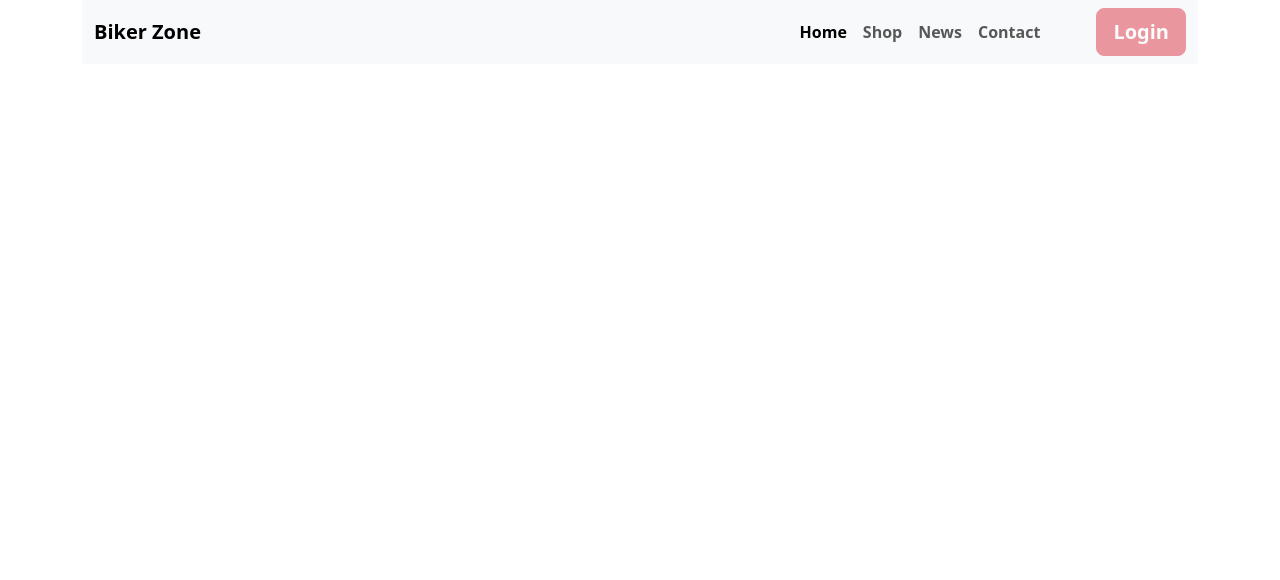
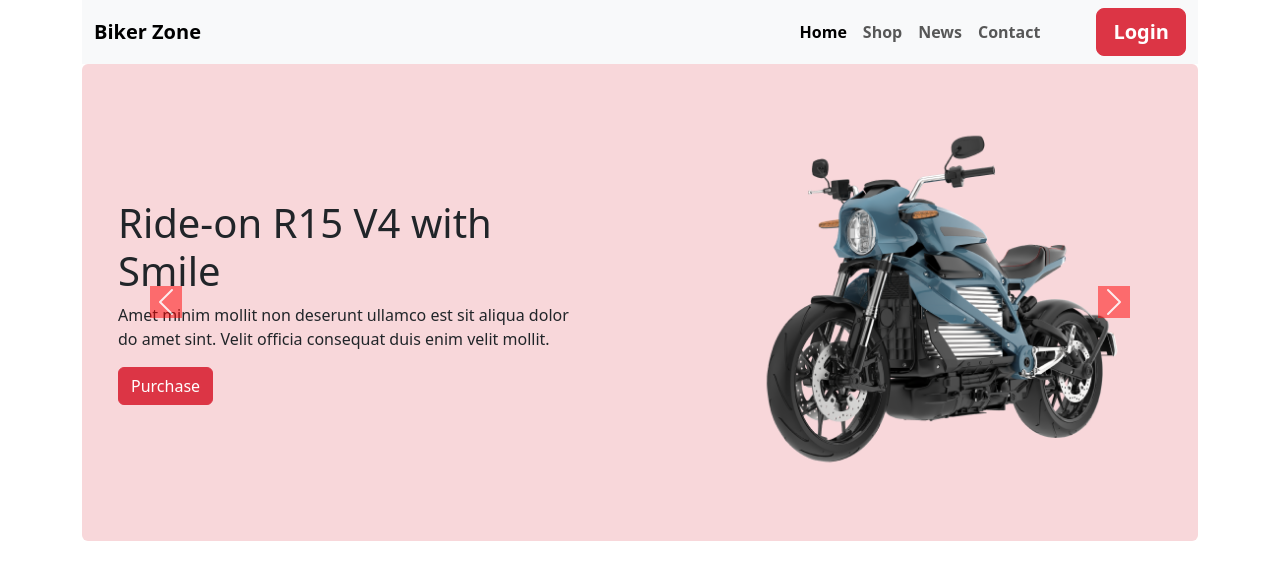
Before and after one commit to emon1995/biker-zone, a plain HTML site: page index.html in a window 1280 px wide. Both pictures are taken after a click on the link "Home". Drawn offline with Linux system fonts and the light colour scheme.

Commit message:
Banner section

```diff
--- a/css/style.css
+++ b/css/style.css
@@ -0,0 +1,3 @@
+.biker-zone-arrow-red {
+  background-color: red;
+}
--- a/index.html
+++ b/index.html
@@ -45,15 +45,102 @@
                 <a class="nav-link">Contact</a>
               </li>
             </ul>
-            <button
-              class="btn btn-lg btn-danger fw-semibold opacity-50"
-              type="submit"
-            >
+            <button class="btn btn-lg btn-danger fw-semibold" type="submit">
               Login
             </button>
           </div>
         </div>
       </nav>
+      <!-- CAROUSEL SECTION -->
+      <div
+        id="carouselExampleAutoplaying"
+        class="carousel slide"
+        data-bs-ride="carousel"
+      >
+        <div class="carousel-inner bg-danger-subtle bg-opacity-10 rounded">
+          <div class="carousel-item active">
+            <div class="row d-flex justify-content-around align-items-center">
+              <div class="col-sm-12 col-md-6 p-5">
+                <h1>Ride-on R15 V4 with Smile</h1>
+                <p>
+                  Amet minim mollit non deserunt ullamco est sit aliqua dolor do
+                  amet sint. Velit officia consequat duis enim velit mollit.
+                </p>
+                <button class="btn btn-danger">Purchase</button>
+              </div>
+              <div class="col-sm-12 col-md-6 p-5">
+                <img
+                  src="./images/bike-8.png"
+                  class="d-block w-100"
+                  alt="..."
+                />
+              </div>
+            </div>
+          </div>
+          <div class="carousel-item">
+            <div class="row d-flex justify-content-between align-items-center">
+              <div class="col-sm-12 col-md-6 p-5">
+                <h1>Ride-on R15 V4 with Smile</h1>
+                <p>
+                  Amet minim mollit non deserunt ullamco est sit aliqua dolor do
+                  amet sint. Velit officia consequat duis enim velit mollit.
+                </p>
+                <button class="btn btn-danger">Purchase</button>
+              </div>
+              <div class="col-sm-12 col-md-6 p-5">
+                <img
+                  src="./images/Bike 2.png"
+                  class="d-block w-100"
+                  alt="..."
+                />
+              </div>
+            </div>
+          </div>
+          <div class="carousel-item">
+            <div class="row d-flex justify-content-between align-items-center">
+              <div class="col-sm-12 col-md-6 p-5">
+                <h1>Ride-on R15 V4 with Smile</h1>
+                <p>
+                  Amet minim mollit non deserunt ullamco est sit aliqua dolor do
+                  amet sint. Velit officia consequat duis enim velit mollit.
+                </p>
+                <button class="btn btn-danger">Purchase</button>
+              </div>
+              <div class="col-sm-12 col-md-6 p-5">
+                <img
+                  src="./images/bike-6.png"
+                  class="d-block w-100"
+                  alt="..."
+                />
+              </div>
+            </div>
+          </div>
+        </div>
+        <button
+          class="carousel-control-prev"
+          type="button"
+          data-bs-target="#carouselExampleAutoplaying"
+          data-bs-slide="prev"
+        >
+          <span
+            class="carousel-control-prev-icon biker-zone-arrow-red"
+            aria-hidden="true"
+          ></span>
+          <span class="visually-hidden">Previous</span>
+        </button>
+        <button
+          class="carousel-control-next"
+          type="button"
+          data-bs-target="#carouselExampleAutoplaying"
+          data-bs-slide="next"
+        >
+          <span
+            class="carousel-control-next-icon biker-zone-arrow-red"
+            aria-hidden="true"
+          ></span>
+          <span class="visually-hidden">Next</span>
+        </button>
+      </div>
     </header>
     <!--BS JS FILE -->
     <script src="./js/bootstrap.js"></script>
```
